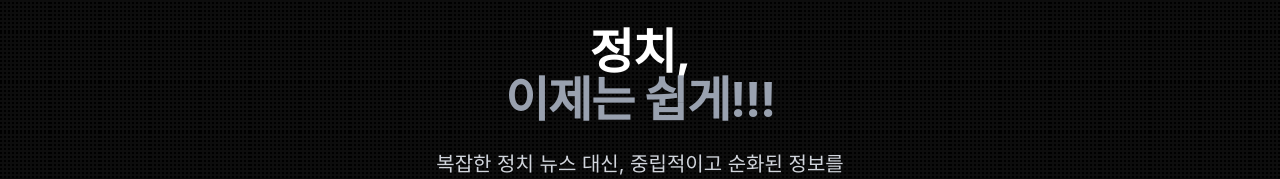
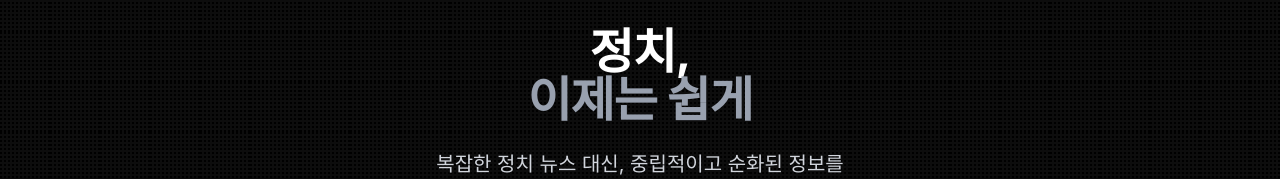
Before and after one commit to P2P-J/OpenPoll, a React (Vite) app in the folder frontend/openpoll/: page / in a window 1280 px wide. Shown: the part 132-311 px from the top of the page. Built offline with nearby package versions, Linux system fonts and the light colour scheme; no server answers.

Commit message:
AWS CICD Test Retore

```diff
--- a/frontend/openpoll/src/pages/home/components/HeroSection.tsx
+++ b/frontend/openpoll/src/pages/home/components/HeroSection.tsx
@@ -11,7 +11,7 @@ export function HeroSection() {
       <h1 className="text-3xl sm:text-4xl lg:text-5xl font-bold tracking-tight mb-4 sm:mb-6">
         정치,
         <br />
-        <span className="text-gray-400">이제는 쉽게!!!</span>
+        <span className="text-gray-400">이제는 쉽게</span>
       </h1>
       <p className="text-base sm:text-lg lg:text-xl text-gray-300 mb-8 sm:mb-12 max-w-2xl mx-auto leading-relaxed px-4">
         복잡한 정치 뉴스 대신, 중립적이고 순화된 정보를
```
